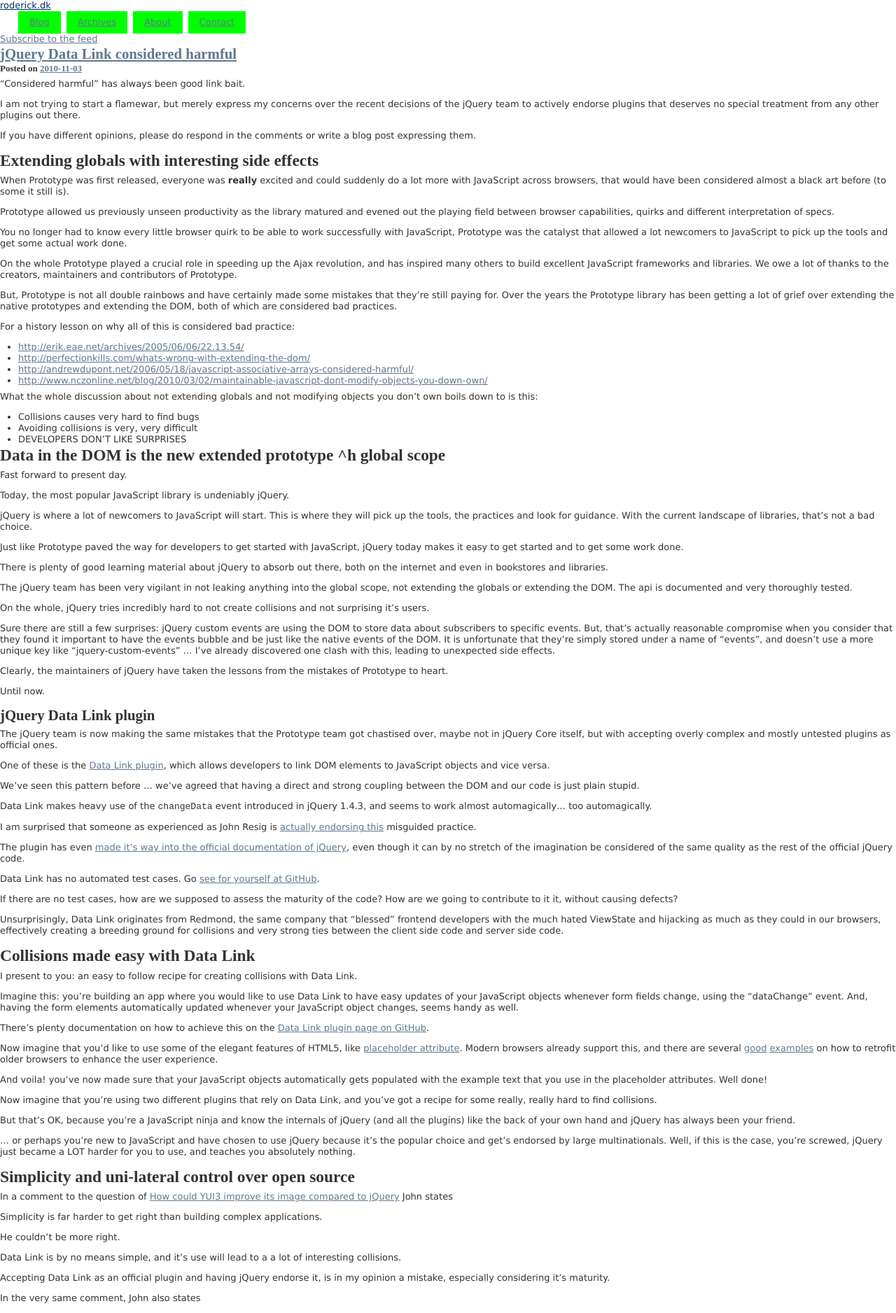
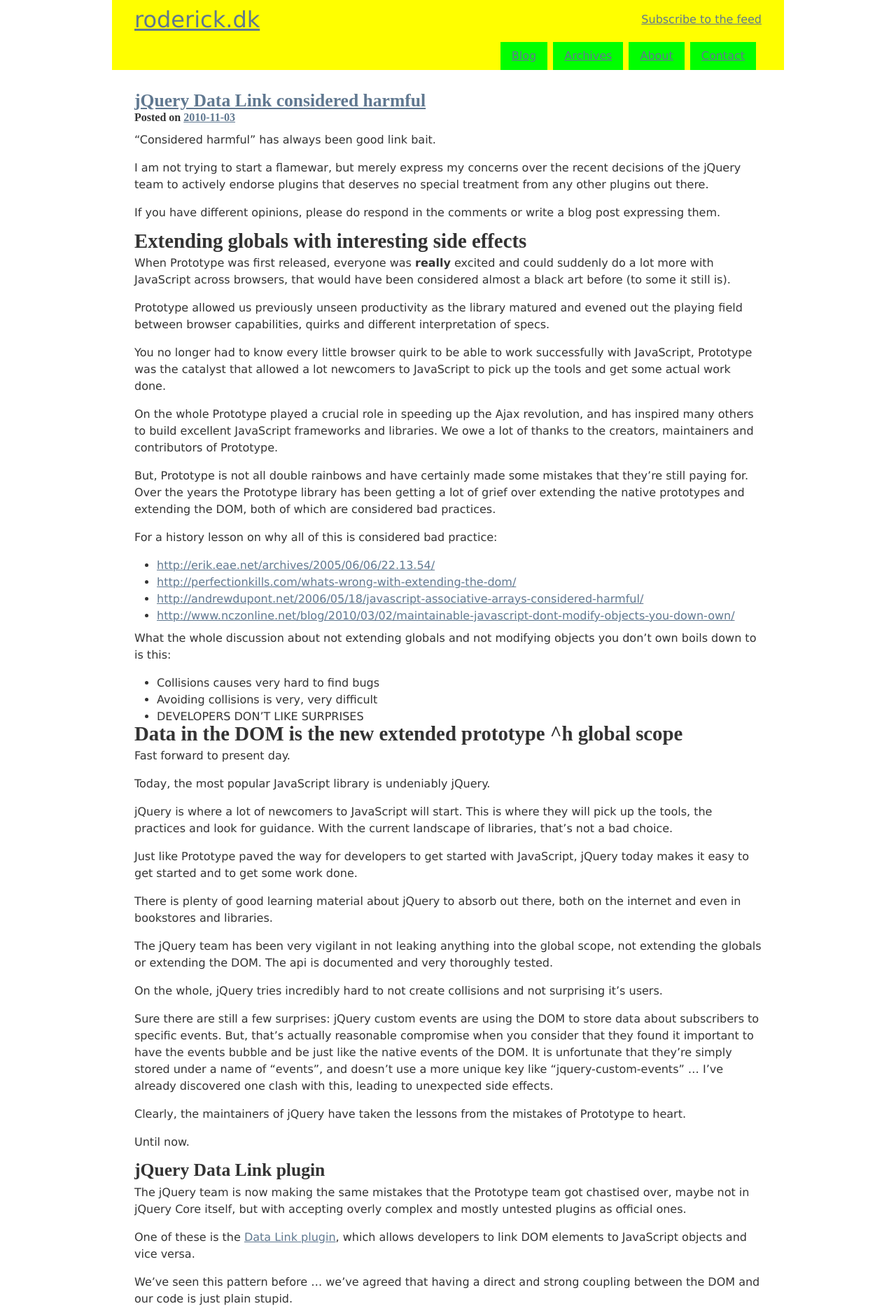
Before and after one commit to mroderick/blog.jekyll, a Jekyll site: the page built from site/index.html, in a window 1280 px wide. Shown: the top 1876 px of the page at 70% size. Built offline with Jekyll 4.4.1, drawn with Linux system fonts in a browser that asks for light colours; Markdown is read by kramdown in place of the engine named in the settings.

Commit message:
Making styles a bit more edible, should make it easier to read the site

```diff
--- a/site/stylesheets/style.css
+++ b/site/stylesheets/style.css
@@ -172,26 +172,75 @@ a:hover { color: #036; }
 /**
  * Primary styles
  *
- * Author:
+ * Author: Morgan Roderick
  */
 
-header ul.nav {
+body {
+	text-align: center;
+	font-size: 16px;
+	line-height: 1.5em;
+}
+
+
+
+#container header {
+    -webkit-box-sizing: border-box; /* Safari/Chrome, other WebKit */
+    -moz-box-sizing: border-box;    /* Firefox, other Gecko */
+    box-sizing: border-box;         /* Opera/IE 8+ */
+
+	width: 960px;
+	padding: 32px;
+	margin: 0 auto;
+	text-align: left;
+	position: relative;
+	height: 100px;
+	background: yellow;
+}
+
+#container header .home {
+	position: absolute;
+	top: 16px;
+	left: 32px;
+	font-size: 32px;
+}
+
+#container header .feed {
+	position: absolute;
+	top: 16px;
+	right: 32px;
+}
+
+#container header ul.nav {
     list-style-type: none;
     overflow: auto;
     clear: both;
+	position: absolute;
+	bottom: 0;
+	right: 32px;
 }
 
-    header ul.nav li {
+    #container header ul.nav li {
         float: left;
     }
 
-        header ul.nav li a {
+        #container header ul.nav li a {
             display: block;
             padding: 8px 16px;
             background: lime;
             margin-right: 8px;
         }
 
+#container #main {
+    -webkit-box-sizing: border-box; /* Safari/Chrome, other WebKit */
+    -moz-box-sizing: border-box;    /* Firefox, other Gecko */
+    box-sizing: border-box;         /* Opera/IE 8+ */
+
+	width: 960px;
+	padding: 32px 32px 0;
+	margin: 0 auto;
+	text-align: left;
+	position: relative;
+}
 
 #main p {
     margin: 0.5em 0 1em;
```
